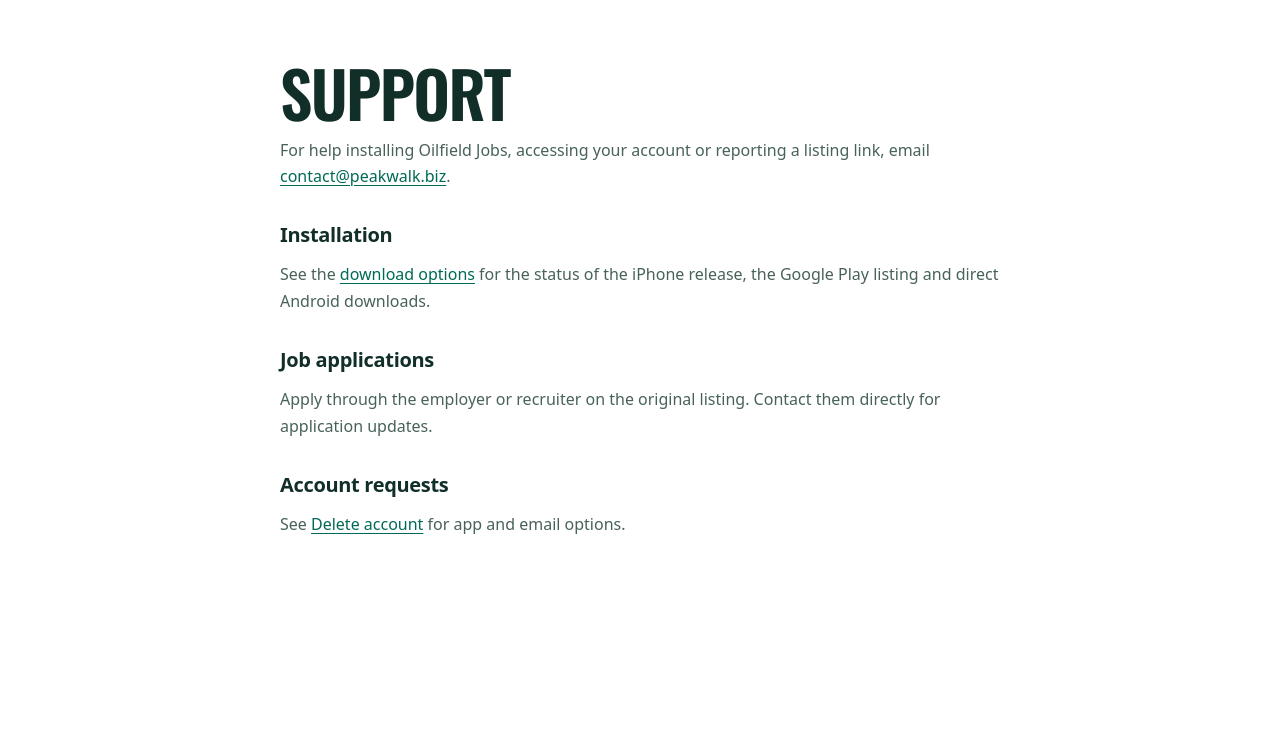
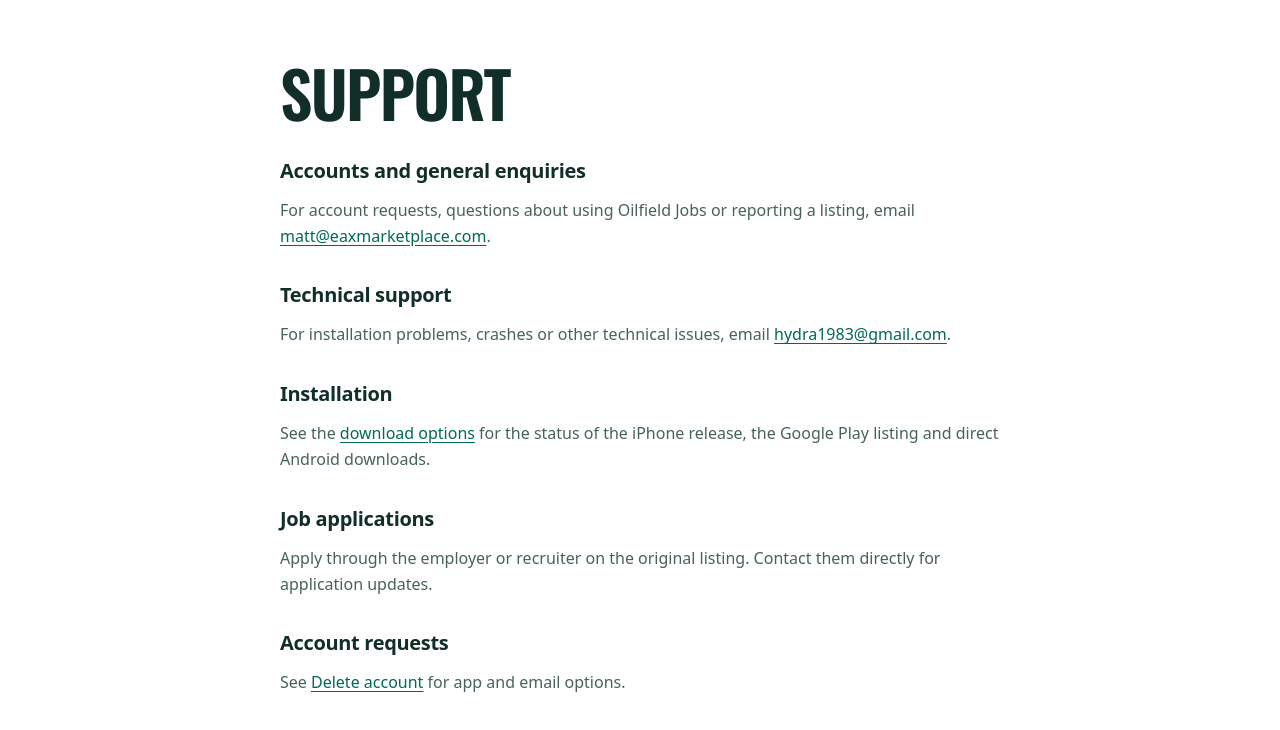
Before and after one commit to peakwalk/ogjl-site, a website: page src/support.html in a window 1280 px wide. Shown: the part 72-802 px from the top of the page. Drawn offline with Linux system fonts and the light colour scheme.

Commit message:
fix: route website enquiries to operations and technical contacts

```diff
--- a/src/support.html
+++ b/src/support.html
@@ -16,7 +16,10 @@
   </header>
   <main class="wrap info-page">
     <h1>Support</h1>
-    <p>For help installing Oilfield Jobs, accessing your account or reporting a listing link, email <a href="mailto:contact@peakwalk.biz?subject=Oilfield%20Jobs%20support">contact@peakwalk.biz</a>.</p>
+    <h2>Accounts and general enquiries</h2>
+    <p>For account requests, questions about using Oilfield Jobs or reporting a listing, email <a href="mailto:matt@eaxmarketplace.com?subject=Oilfield%20Jobs%20support">matt@eaxmarketplace.com</a>.</p>
+    <h2>Technical support</h2>
+    <p>For installation problems, crashes or other technical issues, email <a href="mailto:hydra1983@gmail.com?subject=Oilfield%20Jobs%20technical%20support">hydra1983@gmail.com</a>.</p>
     <h2>Installation</h2>
     <p>See the <a href="./#download">download options</a> for the status of the iPhone release, the Google Play listing and direct Android downloads.</p>
     <h2>Job applications</h2>
```
Also changed, not shown: src/delete-account.html (+1 -1 lines), src/privacy-policy.html (+1 -1 lines), README.md.
